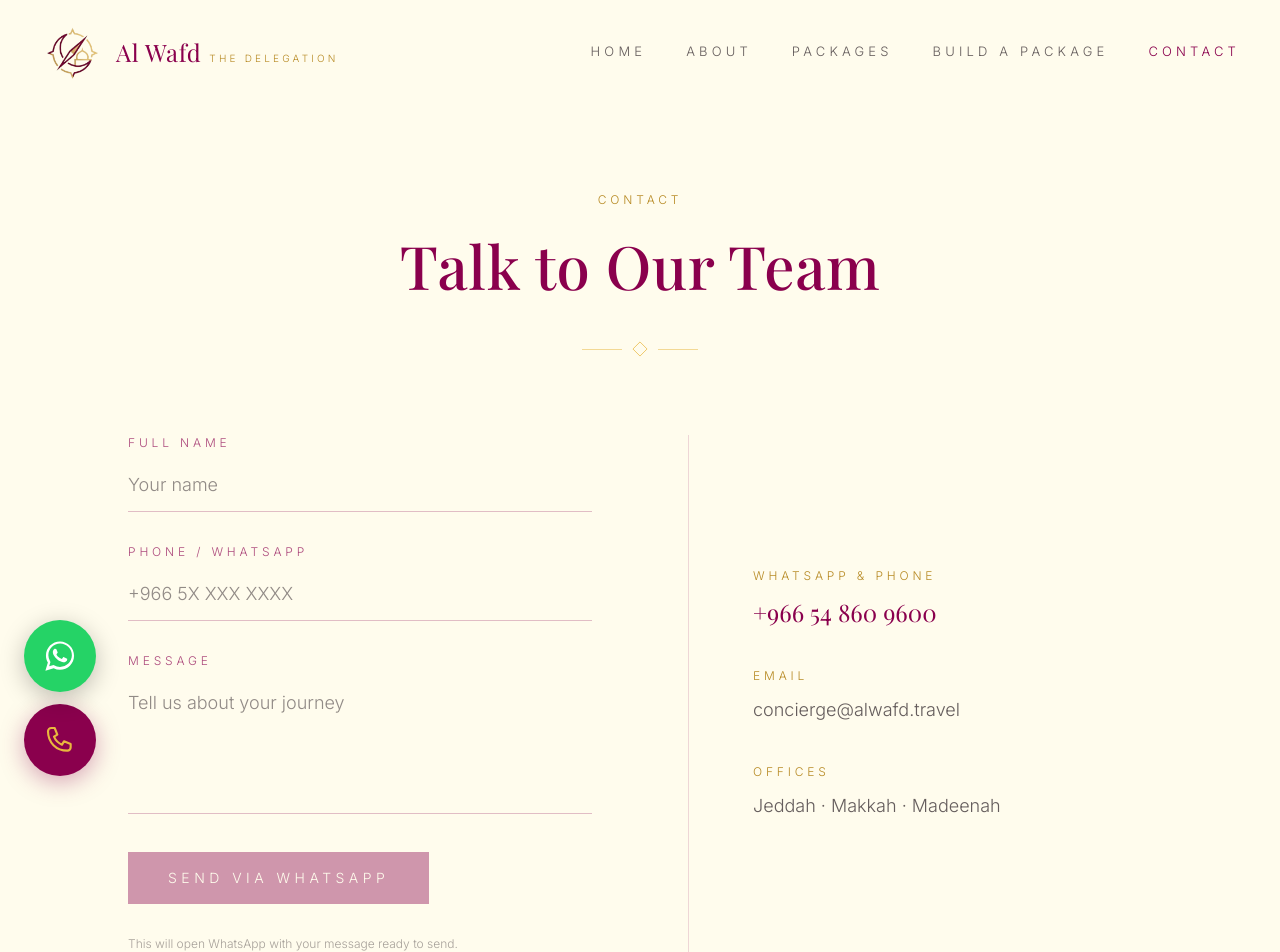
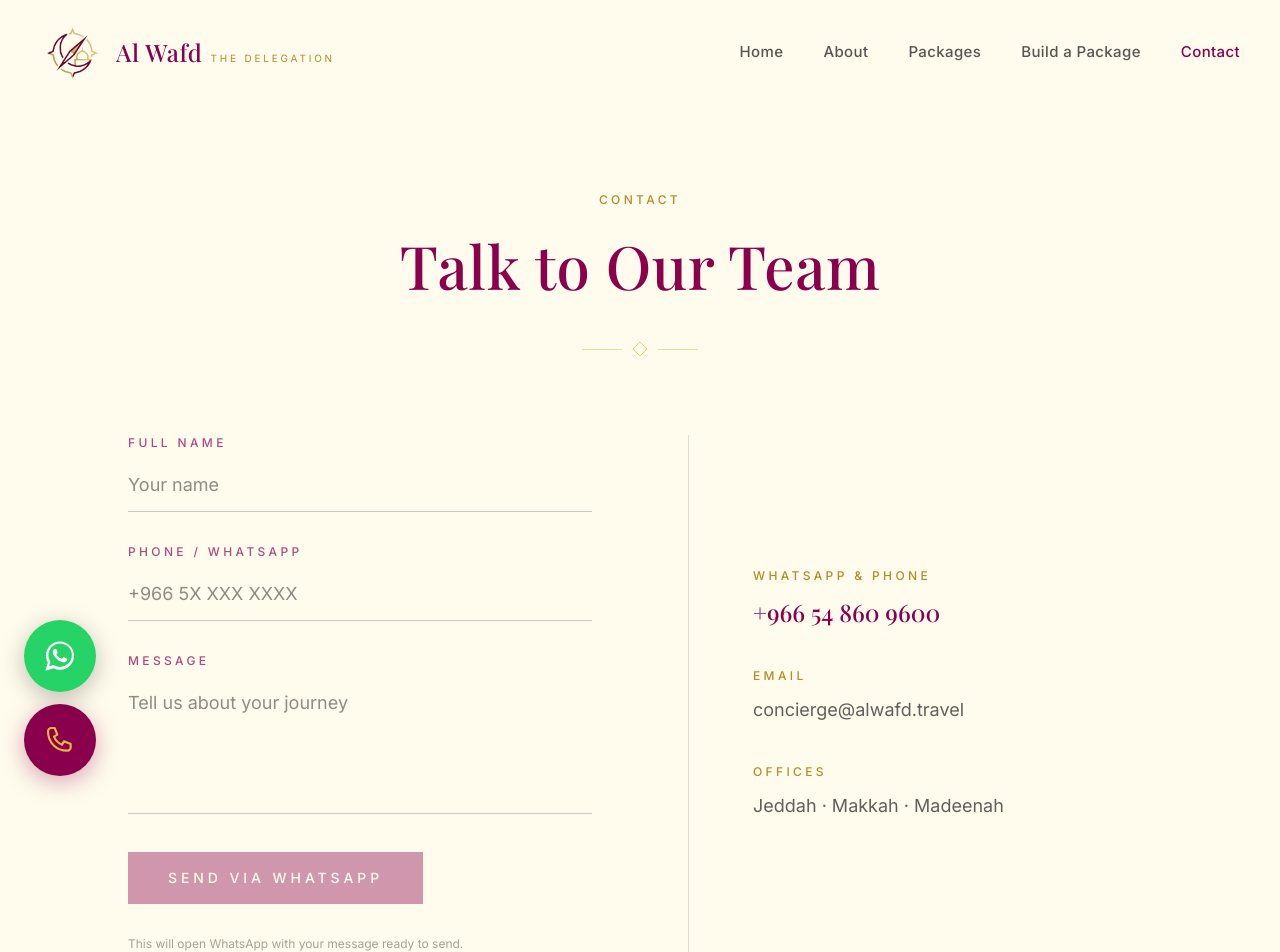
Before and after one commit to corexofficialsa/al-wafd, a React (Vite) app: page /contact in a window 1280 px wide. Shown: the top 952 px of the page. Built offline with nearby package versions, Linux system fonts and the light colour scheme; a web font is replaced by a local one.

Commit message:
fixed the ffonts and text

```diff
--- a/src/components/Navbar.tsx
+++ b/src/components/Navbar.tsx
@@ -50,13 +50,13 @@ export default function Navbar() {
             className="h-14 w-14 md:h-16 md:w-16 object-contain"
           />
           <span
-            className={`font-serif text-2xl tracking-wide flex items-baseline gap-2 transition-colors duration-500 ${
+            className={`font-serif font-medium text-2xl tracking-wide flex items-baseline gap-2 transition-colors duration-500 ${
               onDarkHero ? "text-cream" : "text-maroon"
             }`}
           >
             Al Wafd
             <span
-              className={`hidden sm:inline text-[10px] font-sans font-light tracking-widest-lg uppercase transition-colors duration-500 ${
+              className={`hidden sm:inline text-[10px] font-sans font-normal tracking-widest-lg uppercase transition-colors duration-500 ${
                 onDarkHero ? "text-gold" : "text-gold-dark"
               }`}
             >
@@ -71,14 +71,14 @@ export default function Navbar() {
               key={l.to}
               to={l.to}
               className={({ isActive }) =>
-                `text-[13px] tracking-widest-lg uppercase font-sans transition-colors duration-500 ${
+                `text-[15px] font-medium tracking-wide font-sans transition-colors duration-500 ${
                   isActive
                     ? onDarkHero
                       ? "text-gold"
                       : "text-maroon"
                     : onDarkHero
-                      ? "text-cream/75 hover:text-gold"
-                      : "text-ink/70 hover:text-maroon"
+                      ? "text-cream/80 hover:text-gold"
+                      : "text-ink/75 hover:text-maroon"
                 }`
               }
             >
@@ -117,8 +117,8 @@ export default function Navbar() {
                   to={l.to}
                   onClick={() => setOpen(false)}
                   className={({ isActive }) =>
-                    `text-sm tracking-widest-lg uppercase font-sans py-1 ${
-                      isActive ? "text-maroon" : "text-ink/70"
+                    `text-base font-medium tracking-wide font-sans py-1 ${
+                      isActive ? "text-maroon" : "text-ink/75"
                     }`
                   }
                 >
--- a/src/components/QuantityStepper.tsx
+++ b/src/components/QuantityStepper.tsx
@@ -18,9 +18,9 @@ export default function QuantityStepper({
   return (
     <div className="w-full flex items-center justify-between gap-6 py-5 text-left">
       <span>
-        <span className="block text-base md:text-lg font-serif text-maroon">{label}</span>
+        <span className="block text-base md:text-lg font-serif font-medium text-maroon">{label}</span>
         {description && (
-          <span className="block text-xs md:text-sm font-light text-ink/45 mt-1">{description}</span>
+          <span className="block text-xs md:text-sm font-normal text-ink/45 mt-1">{description}</span>
         )}
       </span>
       <span className="flex items-center gap-4 shrink-0">
@@ -33,7 +33,7 @@ export default function QuantityStepper({
         >
           &minus;
         </button>
-        <span className="w-6 text-center font-serif text-lg text-maroon">{value}</span>
+        <span className="w-6 text-center font-serif font-semibold text-lg text-maroon">{value}</span>
         <button
           type="button"
           aria-label={`Increase ${label}`}
--- a/src/components/RoomSelect.tsx
+++ b/src/components/RoomSelect.tsx
@@ -28,8 +28,8 @@ export default function RoomSelect({
 
   return (
     <div className="py-5">
-      <label className="block text-base md:text-lg font-serif text-maroon mb-1">{label}</label>
-      {description && <p className="text-xs md:text-sm font-light text-ink/45 mb-4">{description}</p>}
+      <label className="block text-base md:text-lg font-serif font-medium text-maroon mb-1">{label}</label>
+      {description && <p className="text-xs md:text-sm font-normal text-ink/45 mb-4">{description}</p>}
       <div className="relative">
         <select
           value={value}
--- a/src/components/Toggle.tsx
+++ b/src/components/Toggle.tsx
@@ -15,9 +15,9 @@ export default function Toggle({ checked, onChange, label, description }: Toggle
       className="w-full flex items-center justify-between gap-6 py-5 text-left group"
     >
       <span>
-        <span className="block text-base md:text-lg font-serif text-maroon">{label}</span>
+        <span className="block text-base md:text-lg font-serif font-medium text-maroon">{label}</span>
         {description && (
-          <span className="block text-xs md:text-sm font-light text-ink/45 mt-1">{description}</span>
+          <span className="block text-xs md:text-sm font-normal text-ink/45 mt-1">{description}</span>
         )}
       </span>
       <span
--- a/src/index.css
+++ b/src/index.css
@@ -48,7 +48,7 @@
     background: var(--color-cream);
     color: var(--color-ink);
     font-family: var(--font-sans);
-    font-weight: 300;
+    font-weight: 400;
     overflow-anchor: none;
     -webkit-font-smoothing: antialiased;
     -moz-osx-font-smoothing: grayscale;
@@ -83,8 +83,15 @@
   border: 2px solid var(--color-cream);
 }
 
+@layer components {
+  /* Every eyebrow label, nav link, and button in the site uses this class —
+     giving it a real weight here fixes legibility everywhere in one place
+     instead of hunting down each instance. Still overridable by a Tailwind
+     font-weight utility, since this sits in the components layer, below
+     Tailwind's own utilities layer. */
   .tracking-widest-lg {
-  letter-spacing: 0.32em;
+    letter-spacing: 0.28em;
+    font-weight: 500;
   }
 
   .text-balance {
@@ -136,6 +143,7 @@
     background-clip: text;
     color: transparent;
   }
+}
 
 @media (prefers-reduced-motion: reduce) {
   html {
--- a/src/pages/Contact.tsx
+++ b/src/pages/Contact.tsx
@@ -39,7 +39,7 @@ export default function Contact() {
                   onChange={(e) => setName(e.target.value)}
                   type="text"
                   required
-                  className="w-full bg-transparent border-b border-maroon/25 focus:border-gold outline-none py-3 text-lg font-light transition-colors"
+                  className="w-full bg-transparent border-b border-maroon/25 focus:border-gold outline-none py-3 text-lg font-normal transition-colors"
                   placeholder="Your name"
                 />
               </div>
@@ -50,7 +50,7 @@ export default function Contact() {
                   onChange={(e) => setPhone(e.target.value)}
                   type="tel"
                   required
-                  className="w-full bg-transparent border-b border-maroon/25 focus:border-gold outline-none py-3 text-lg font-light transition-colors"
+                  className="w-full bg-transparent border-b border-maroon/25 focus:border-gold outline-none py-3 text-lg font-normal transition-colors"
                   placeholder="+966 5X XXX XXXX"
                 />
               </div>
@@ -61,7 +61,7 @@ export default function Contact() {
                   onChange={(e) => setMessage(e.target.value)}
                   required
                   rows={4}
-                  className="w-full bg-transparent border-b border-maroon/25 focus:border-gold outline-none py-3 text-lg font-light transition-colors resize-none"
+                  className="w-full bg-transparent border-b border-maroon/25 focus:border-gold outline-none py-3 text-lg font-normal transition-colors resize-none"
                   placeholder="Tell us about your journey"
                 />
               </div>
@@ -72,7 +72,7 @@ export default function Contact() {
               >
                 Send via WhatsApp
               </button>
-              <p className="text-xs text-ink/40 font-light">
+              <p className="text-xs text-ink/40 font-normal">
                 This will open WhatsApp with your message ready to send.
               </p>
             </form>
@@ -82,19 +82,19 @@ export default function Contact() {
             <div className="h-full flex flex-col justify-center border-t md:border-t-0 md:border-l border-maroon/15 pt-10 md:pt-0 md:pl-16">
               <div className="mb-10">
                 <p className="text-xs tracking-widest-lg uppercase text-gold-dark mb-3">WhatsApp &amp; Phone</p>
-                <a href="tel:+966548609600" className="block text-2xl font-serif text-maroon hover:text-gold-dark transition-colors">
+                <a href="tel:+966548609600" className="block text-2xl font-serif font-medium text-maroon hover:text-gold-dark transition-colors">
                   +966 54 860 9600
                 </a>
               </div>
               <div className="mb-10">
                 <p className="text-xs tracking-widest-lg uppercase text-gold-dark mb-3">Email</p>
-                <a href="mailto:concierge@alwafd.travel" className="block text-lg font-light text-ink/70 hover:text-maroon transition-colors">
+                <a href="mailto:concierge@alwafd.travel" className="block text-lg font-normal text-ink/70 hover:text-maroon transition-colors">
                   concierge@alwafd.travel
                 </a>
               </div>
               <div>
                 <p className="text-xs tracking-widest-lg uppercase text-gold-dark mb-3">Offices</p>
-                <p className="text-lg font-light text-ink/70">Jeddah &middot; Makkah &middot; Madeenah</p>
+                <p className="text-lg font-normal text-ink/70">Jeddah &middot; Makkah &middot; Madeenah</p>
               </div>
             </div>
           </Reveal>
--- a/src/pages/PackageBuilder.tsx
+++ b/src/pages/PackageBuilder.tsx
@@ -42,7 +42,7 @@ export default function PackageBuilder() {
             Build Your Own Package
           </h1>
           <OrnamentDivider className="mt-10" />
-          <p className="mt-8 text-ink/55 font-light max-w-xl mx-auto leading-relaxed">
+          <p className="mt-8 text-ink/55 font-normal max-w-xl mx-auto leading-relaxed">
             Turn on what you need. We'll send your choices straight to our
             team on WhatsApp.
           </p>
@@ -143,7 +143,7 @@ export default function PackageBuilder() {
                 {" · "}
                 {selection.quantity} {selection.quantity > 1 ? "packages" : "package"}
               </p>
-              <p className="font-serif text-xl md:text-2xl text-cream text-balance">
+              <p className="font-serif font-medium text-xl md:text-2xl text-cream text-balance">
                 Send your choices to our team.
               </p>
             </div>
```
Also changed, not shown: src/components/Footer.tsx (+5 -5 lines), src/pages/About.tsx (+6 -6 lines), src/pages/Home.tsx (+7 -7 lines), src/pages/Packages.tsx (+4 -4 lines). Lines whose indentation alone changed are shown as unchanged.
